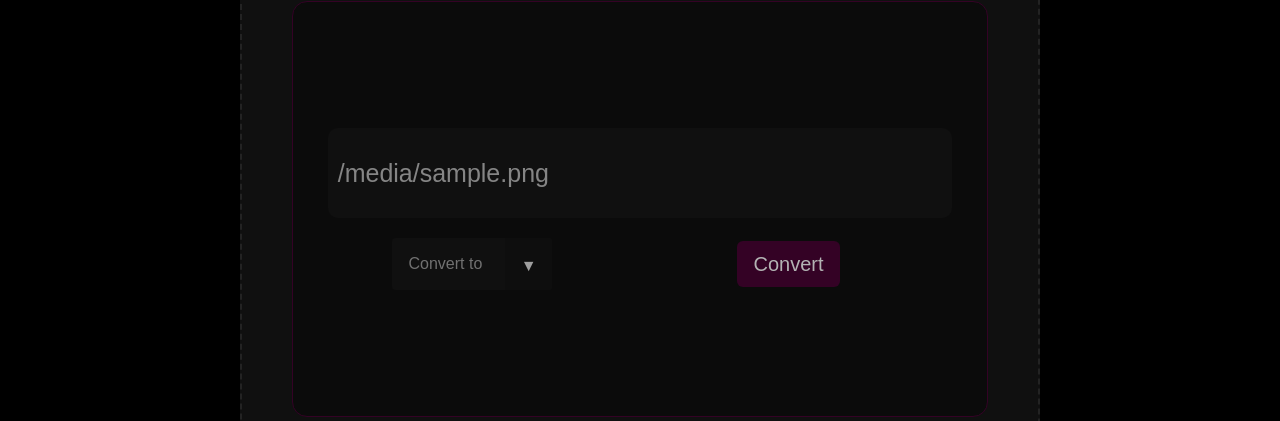
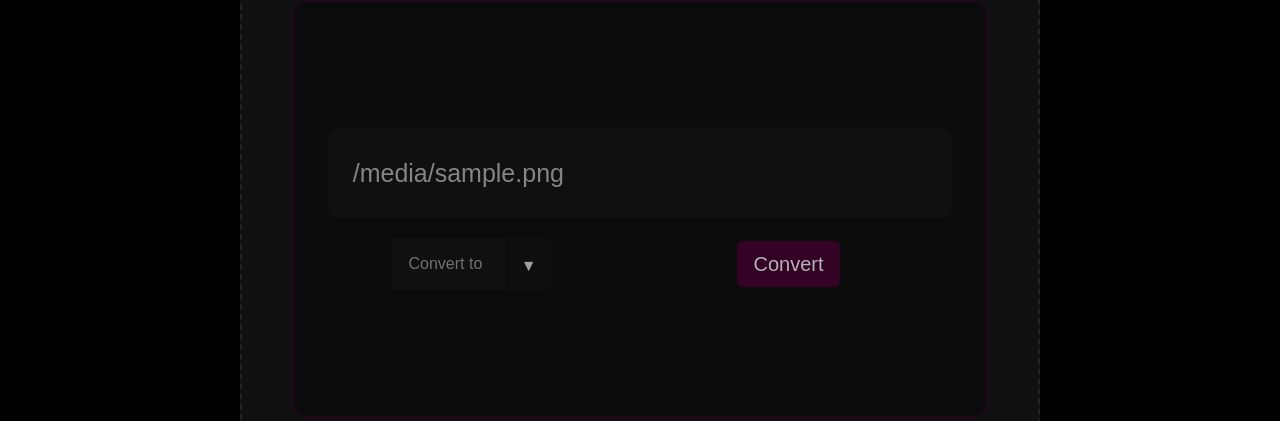
Before and after one commit to abdullah72005/Ultimate_Toolbox, a Flask app: template templates/conversion.html in a window 1280 px wide. Shown: the part 199-620 px from the top of the page. Run offline with Flask 3, Linux system fonts and the light colour scheme; the template is opened without the code that fills it: most values are stand-ins (such as "Sample title", 1, 10 or a date in 2020); parts of the project's set-up code (start-up, migrations or seed data) failed here and were passed over; some libraries are stand-ins or nearby versions; some web fonts are replaced.

Commit message:
improved conversion css

```diff
--- a/static/stylesheets/conversion.css
+++ b/static/stylesheets/conversion.css
@@ -29,6 +29,10 @@
   background-color: #171717;
   border-radius: 10px;
   padding-left: 10px;
+}
+
+#msg {
+  padding-left: 15px;
 }
 
 .conAction {
@@ -195,6 +199,10 @@
     font-size: 11px;
   }
 
+  #msg {
+    padding-left: 5px;
+}
+
 }
 
 
```
